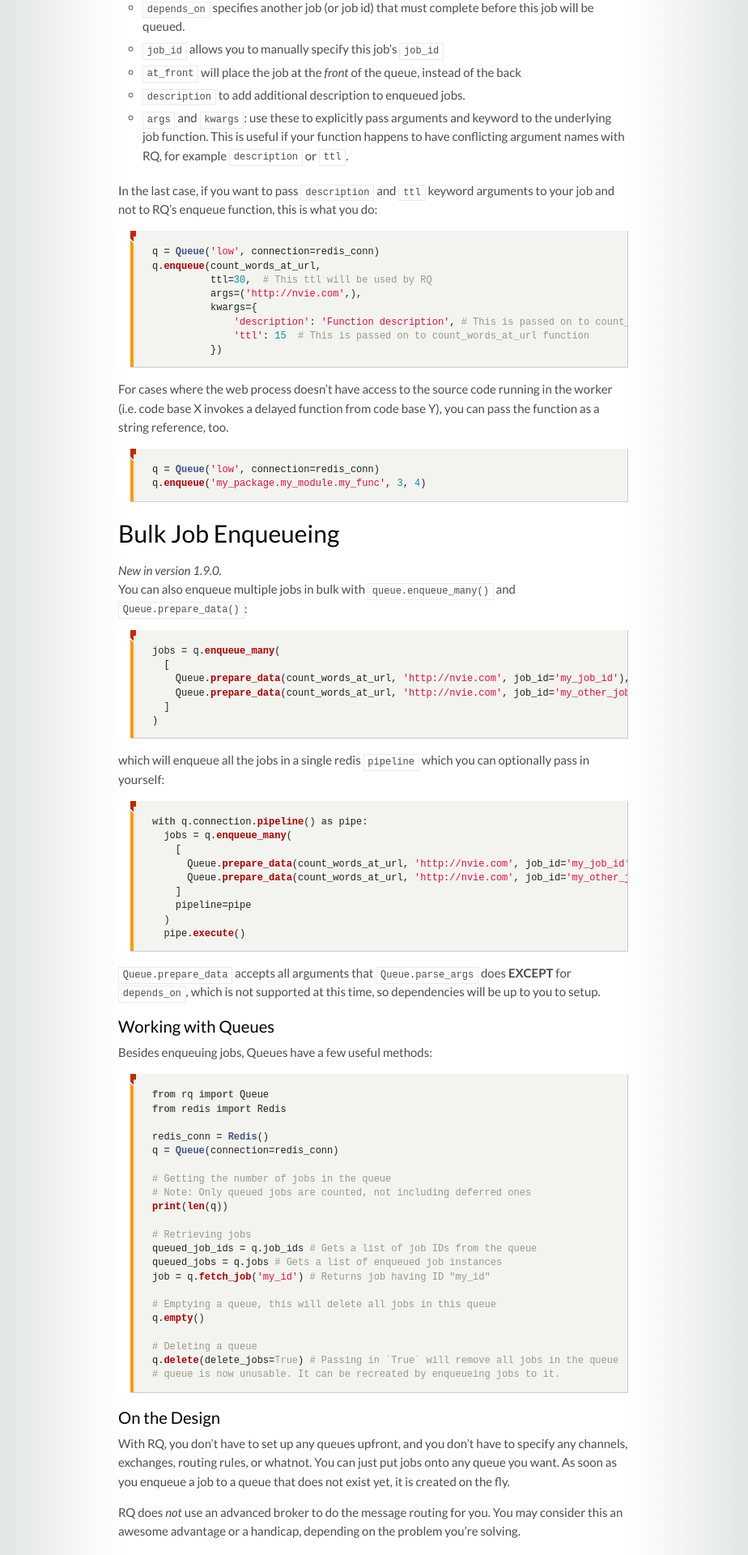
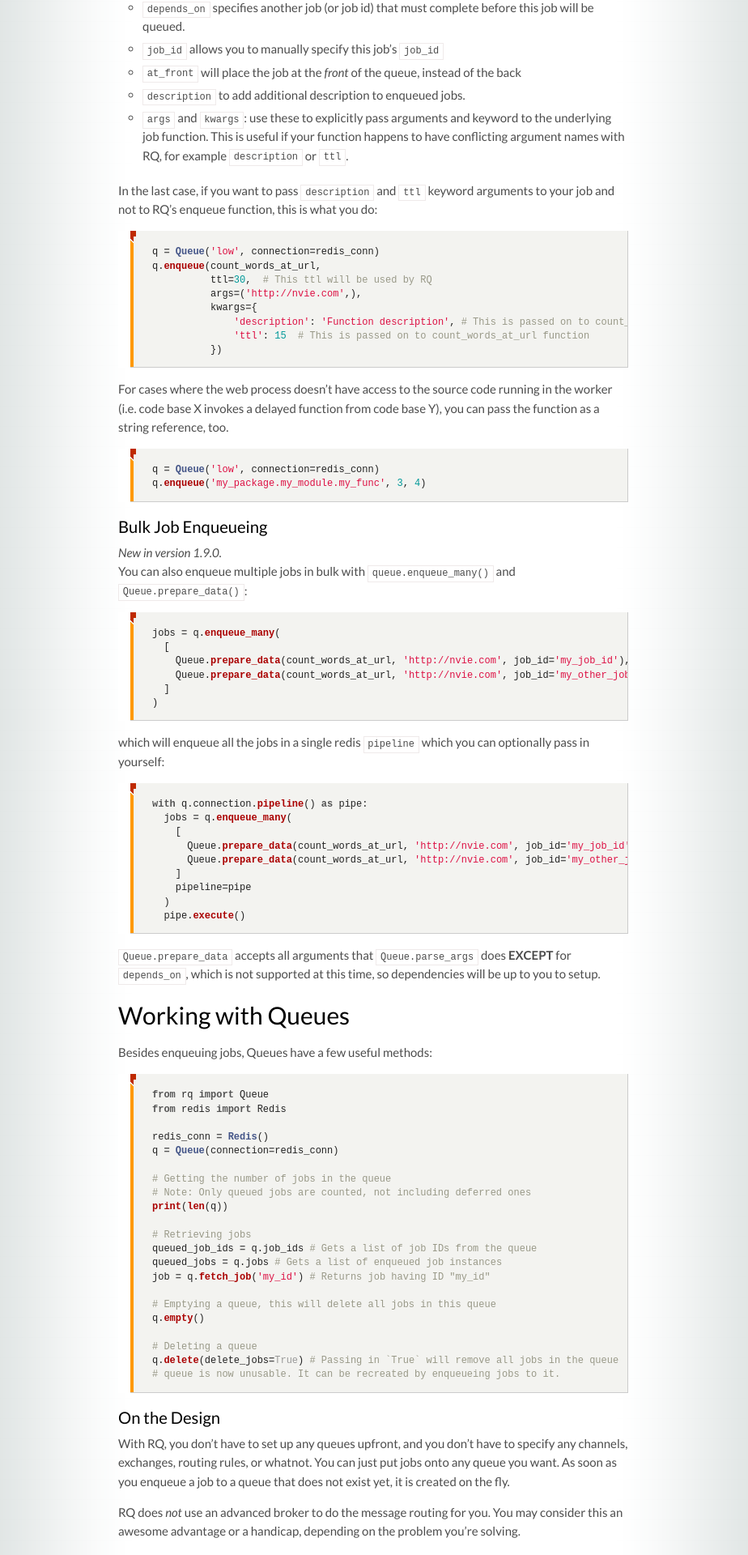
Before and after one commit to rq/rq, a Jekyll site: the page built from docs/docs/index.md, in a window 1280 px wide. Shown: the part 1573-3493 px from the top of the page at 81% size, without its empty margins (179-1103 px from the left). Built offline with Jekyll 4.4.1, drawn with Linux system fonts in a browser that asks for light colours; some web fonts are replaced; comment, search, counter and statistics services are not loaded.

Commit message:
Fix section header again

````diff
--- a/docs/docs/index.md
+++ b/docs/docs/index.md
@@ -102,7 +102,7 @@ q = Queue('low', connection=redis_conn)
 q.enqueue('my_package.my_module.my_func', 3, 4)
 ```
 
-## Bulk Job Enqueueing
+### Bulk Job Enqueueing
 _New in version 1.9.0._
 You can also enqueue multiple jobs in bulk with `queue.enqueue_many()` and `Queue.prepare_data()`:
 
@@ -132,7 +132,7 @@ with q.connection.pipeline() as pipe:
 `Queue.prepare_data` accepts all arguments that `Queue.parse_args` does **EXCEPT** for `depends_on`,
 which is not supported at this time, so dependencies will be up to you to setup.
 
-### Working with Queues
+## Working with Queues
 
 Besides enqueuing jobs, Queues have a few useful methods:
 
````
